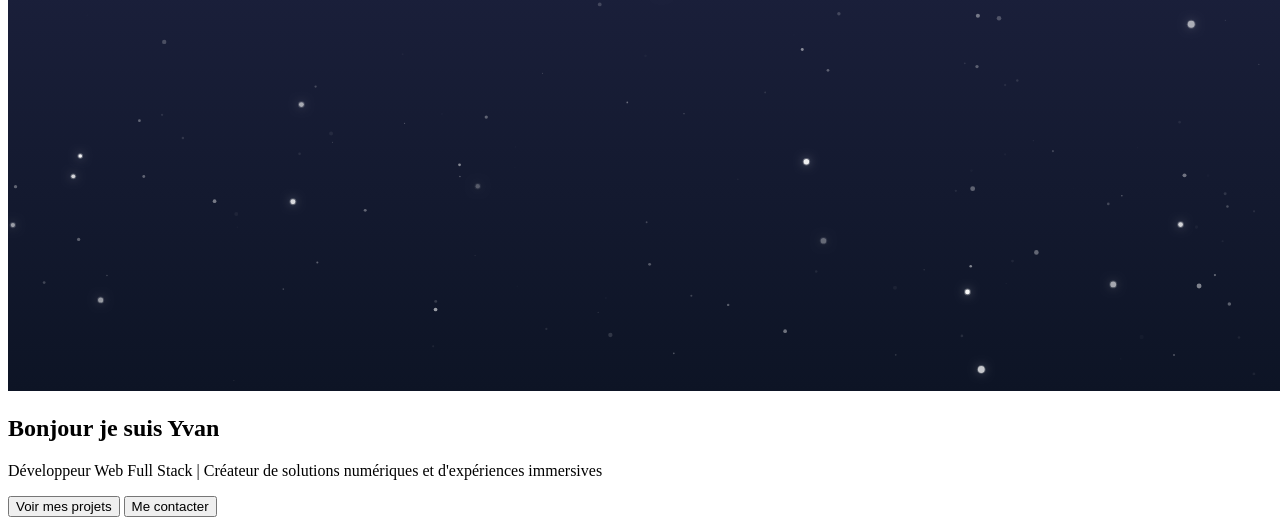
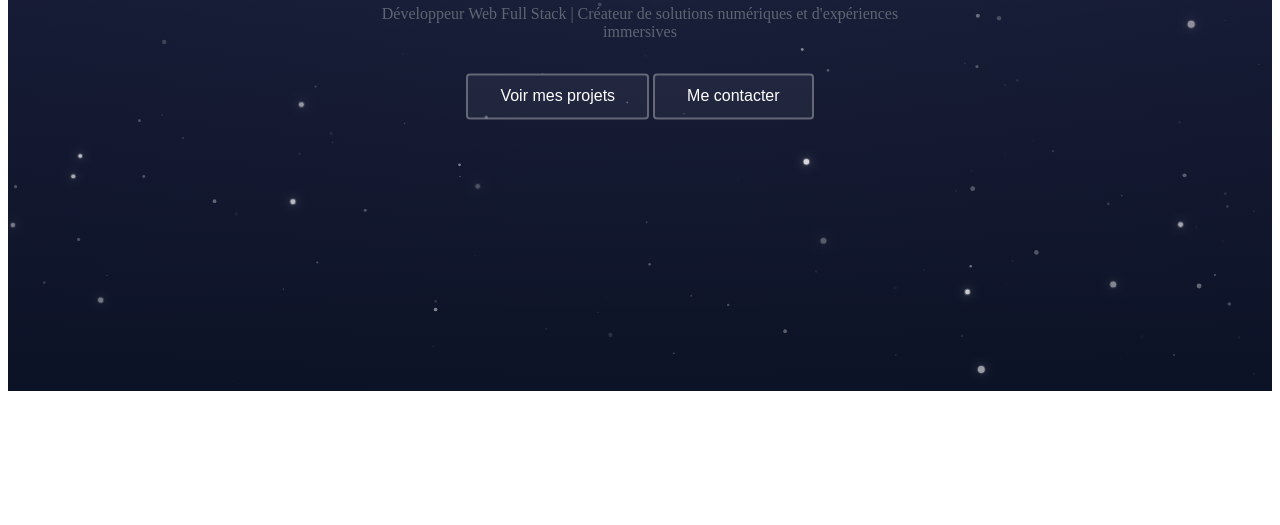
Before and after one commit to Lendl63/Portfolio, a plain HTML site: page index.html in a window 1280 px wide. Shown: the part 417-942 px from the top of the page. After the commit the page ends 816 px from the top, so only its background shows below. Drawn offline with Linux system fonts and the light colour scheme; animation ran at ten frames a second.

Commit message:
style(canvas) : design du canvas et ajout des variable CSS

```diff
--- a/src/css/canvas.css
+++ b/src/css/canvas.css
@@ -0,0 +1,103 @@
+@import url("root.css");
+
+
+/* ===== HERO SECTION ===== */
+.hero {
+    position: relative;
+    width: 100%;
+    height: 100vh;
+    min-height: 600px;
+    overflow: hidden;
+    background: var(--bg-dark);
+}
+
+/* ===== CANVAS ===== */
+#galaxyCanvas {
+    position: absolute;
+    top: 0;
+    left: 0;
+    width: 100%;
+    height: 100%;
+    display: block;
+}
+
+/* Overlay gradient pour améliorer la lisibilité */
+.hero::after {
+    content: '';
+    position: absolute;
+    top: 0;
+    left: 0;
+    width: 100%;
+    height: 100%;
+    background: radial-gradient(ellipse at center, rgba(10, 14, 39, 0) 0%, rgba(10, 14, 39, 0.3) 100%);
+    pointer-events: none;
+    z-index: 1;
+}
+
+/* Contenu du hero (texte) */
+.hero-content {
+    position: absolute;
+    top: 50%;
+    left: 50%;
+    transform: translate(-50%, -50%);
+    text-align: center;
+    z-index: 2;
+    max-width: 600px;
+    padding: 20px;
+}
+
+.hero-content h1 {
+    font-size: var(--fs-hero);
+    font-weight: 700;
+    margin-bottom: 1rem;
+    letter-spacing: -0.02em;
+    animation: fadeInUp 0.8s ease-out 0.2s backwards;
+}
+
+.hero-content p {
+    font-size: var(--fs-body);
+    color: var(--text-muted);
+    margin-bottom: 2rem;
+    animation: fadeInUp 0.8s ease-out 0.4s backwards;
+}
+
+.hero-content button {
+    padding: 12px 32px;
+    font-size: 1rem;
+    border: 2px solid rgba(255, 255, 255, 0.3);
+    background: rgba(255, 255, 255, 0.051);
+    color: rgb(255, 255, 255);
+    border-radius: 4px;
+    cursor: pointer;
+    transition: all 0.3s ease;
+    animation: fadeInUp 0.8s ease-out 0.6s backwards;
+}
+
+.hero-content button:hover {
+    background: rgba(255, 255, 255, 0.15);
+    border-color: rgba(255, 255, 255, 0.6);
+}
+
+/* Animation fade-in */
+@keyframes fadeInUp {
+    from {
+        opacity: 0;
+        transform: translateY(30px);
+    }
+    to {
+        opacity: 1;
+        transform: translateY(0);
+    }
+}
+/* Responsive mobile */
+@media (max-width: 768px) {
+    .hero {
+        min-height: 500px;
+    }
+    .hero-content h1 {
+        font-size: 1.8rem;
+    }
+    .hero-content p {
+        font-size: 1rem;
+    }
+}
--- a/src/css/root.css
+++ b/src/css/root.css
@@ -20,16 +20,19 @@
     --lh-title: 1.2;
     --lh-body: 1.6;
     /* Backgrounds (alternance) */
-    --bg-dark: #111826;
-    --bg-soft: #1A2233;
-    --bg-hero: #122A59;
+    --bg-dark: rgb(17, 24, 38);
+    --bg-soft: rgb(26, 34, 51);
+    --bg-dark-second: rgba(17, 24, 38, 0.5);
+    --bg-soft-second: rgba(26, 34, 51, 0.5);
+    --bg-hero: rgb(18, 42, 89);
+    --bg-btn : rgba(255, 255, 255, 0.24);
 
     /* Surfaces */
-    --card: #253140;
+    --card: rgb(37, 49, 64);
 
     /* Texte */
-    --text-main: #F2F2F2;
-    --text-muted: #5C6673;
+    --text-main: rgb(242, 242, 242);
+    --text-muted: rgb(92, 102, 115);
 
     /* Accents */
     --accent-main: #5B6CFF;
@@ -41,5 +44,5 @@
     --danger: #EF4444;
 
     /* UI helpers */
-    --border-soft: rgba(92,102,115,0.25);
+    --border-soft: rgba(92, 102, 115, 0.25);
 }
--- a/src/css/style.css
+++ b/src/css/style.css
@@ -0,0 +1,13 @@
+@import url(root.css);
+
+* {
+    margin: 0;
+    padding: 0;
+    box-sizing: border-box;
+}
+
+body {
+    font-family: var(--font-main);
+    color: var(--text-main);
+    overflow-x: hidden;
+}
```
